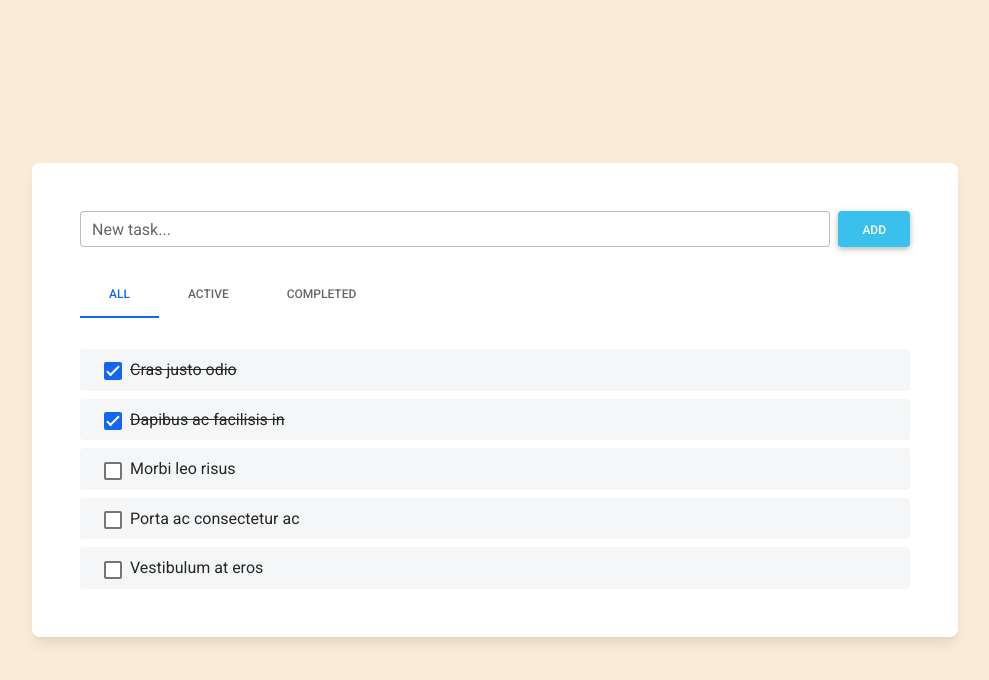
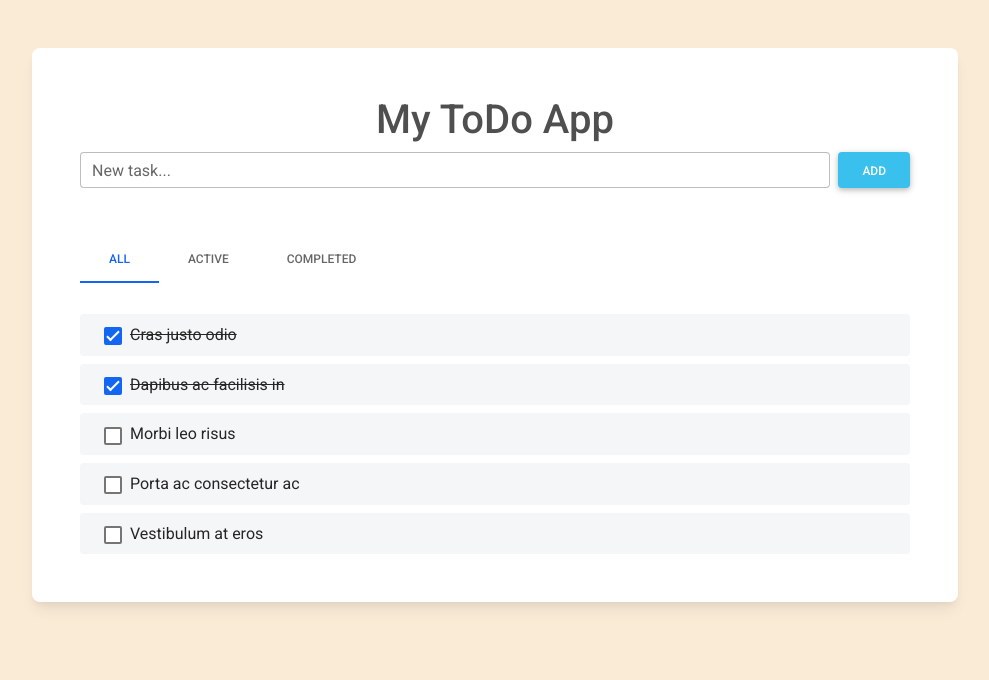
Before and after one commit to homdahal997/SBA-DOM-mytodo-app, a plain HTML site: page index.html in a window 1280 px wide. Shown: the whole page, without its empty margins (145-1134 px from the left). Drawn offline with Linux system fonts and the light colour scheme.

Commit message:
App header added.

```diff
--- a/index.html
+++ b/index.html
@@ -21,14 +21,14 @@
 <body>
     <!-- Start your project here-->
     <section class="vh-100 gradient-custom">
-        <div class="container py-5 h-100">
-            <div class="row d-flex justify-content-center align-items-center h-100">
+        <div class="container py-5">
+            <div class="row d-flex justify-content-center align-items-center text-center">
                 <div class="col col-xl-10">
 
                     <div class="card">
                         <div class="card-body p-5">
-
-                            <form class="d-flex justify-content-center align-items-center mb-4">
+                            <h1>My ToDo App</h1>
+                            <form class="d-flex justify-content-center align-items-center mb-5">
                                 <div class="form-outline flex-fill">
                                     <input type="text" id="form2" class="form-control" />
                                     <label class="form-label" for="form2">New task...</label>
```
